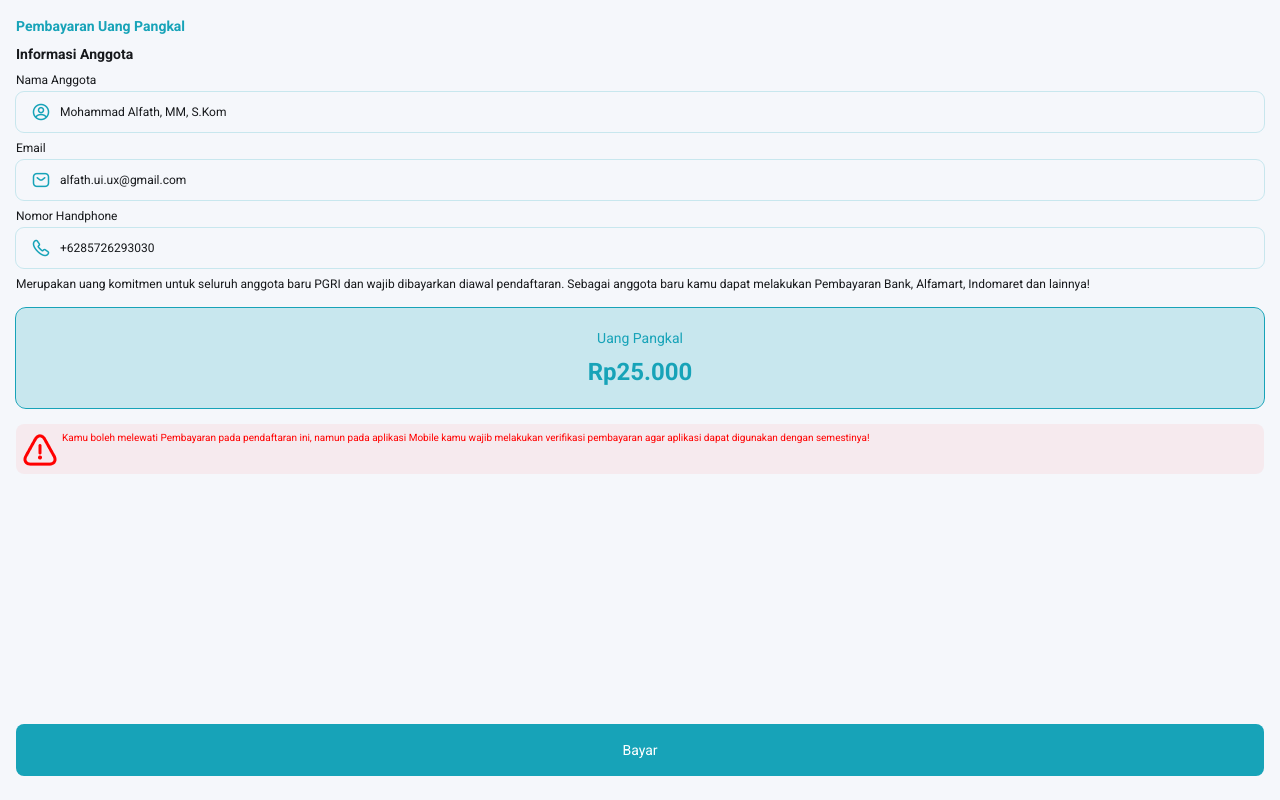
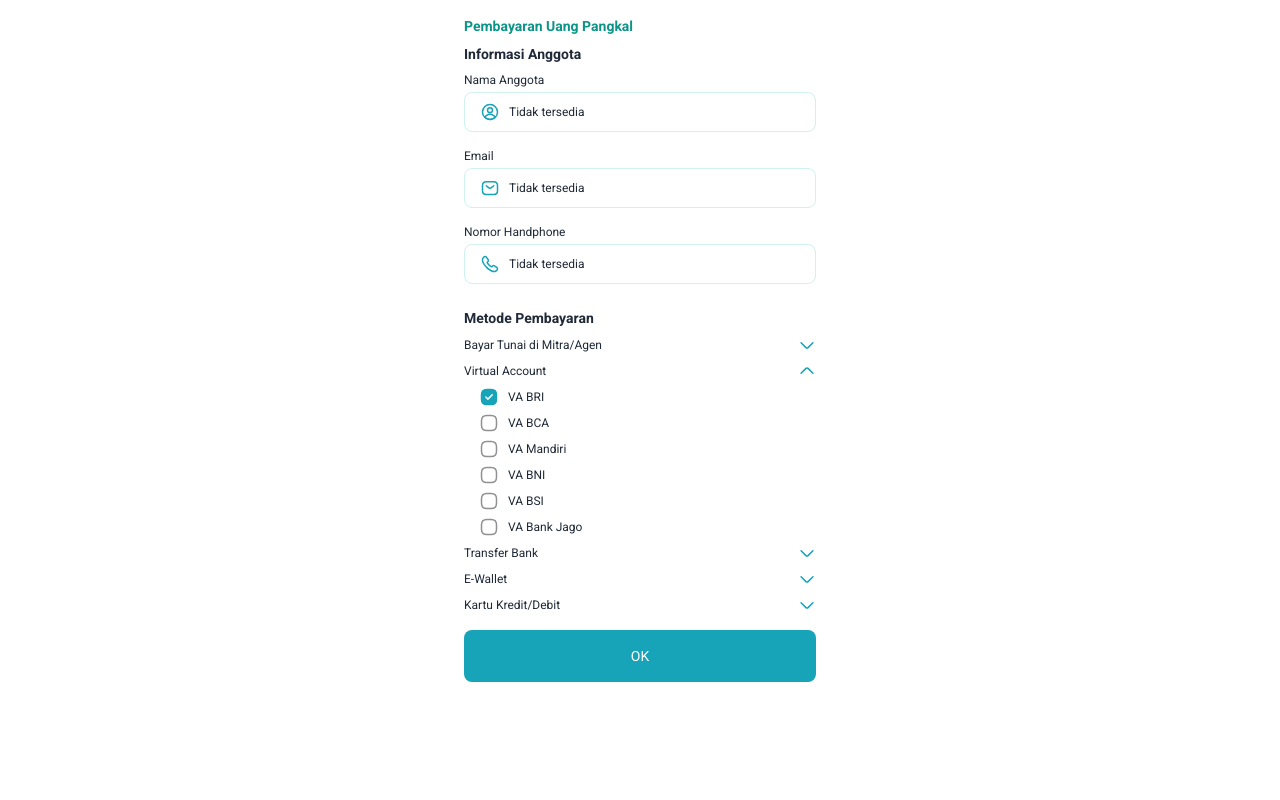
Before and after one commit to luqmanul0612/pgri-frontend, a Next.js app: page /uang-pangkal in a window 1280 px wide. Built offline with nearby package versions, Linux system fonts and the light colour scheme; no server answers.

Commit message:
feat: set default to paymentoption

```diff
--- a/src/app/(webview)/uang-pangkal/page.tsx
+++ b/src/app/(webview)/uang-pangkal/page.tsx
@@ -15,7 +15,7 @@ const Page: FC = () => {
   const screens = ["initial", "paymentOption", "paymentSuccess"] as const;
 
   const [activeScreen, setActiveScreen] =
-    useState<(typeof screens)[number]>("initial");
+    useState<(typeof screens)[number]>("paymentOption");
 
   function handleSubmit(event: MouseEvent<HTMLButtonElement>): void {
     event.preventDefault();
@@ -23,7 +23,8 @@ const Page: FC = () => {
     setActiveScreen("paymentOption");
   }
 
-  if (activeScreen == "paymentOption") return <PaymentOption setActiveScreen={setActiveScreen} />;
+  if (activeScreen == "paymentOption")
+    return <PaymentOption setActiveScreen={setActiveScreen} />;
   if (activeScreen == "paymentSuccess") return <PaymentSuccess />;
 
   return (
```
